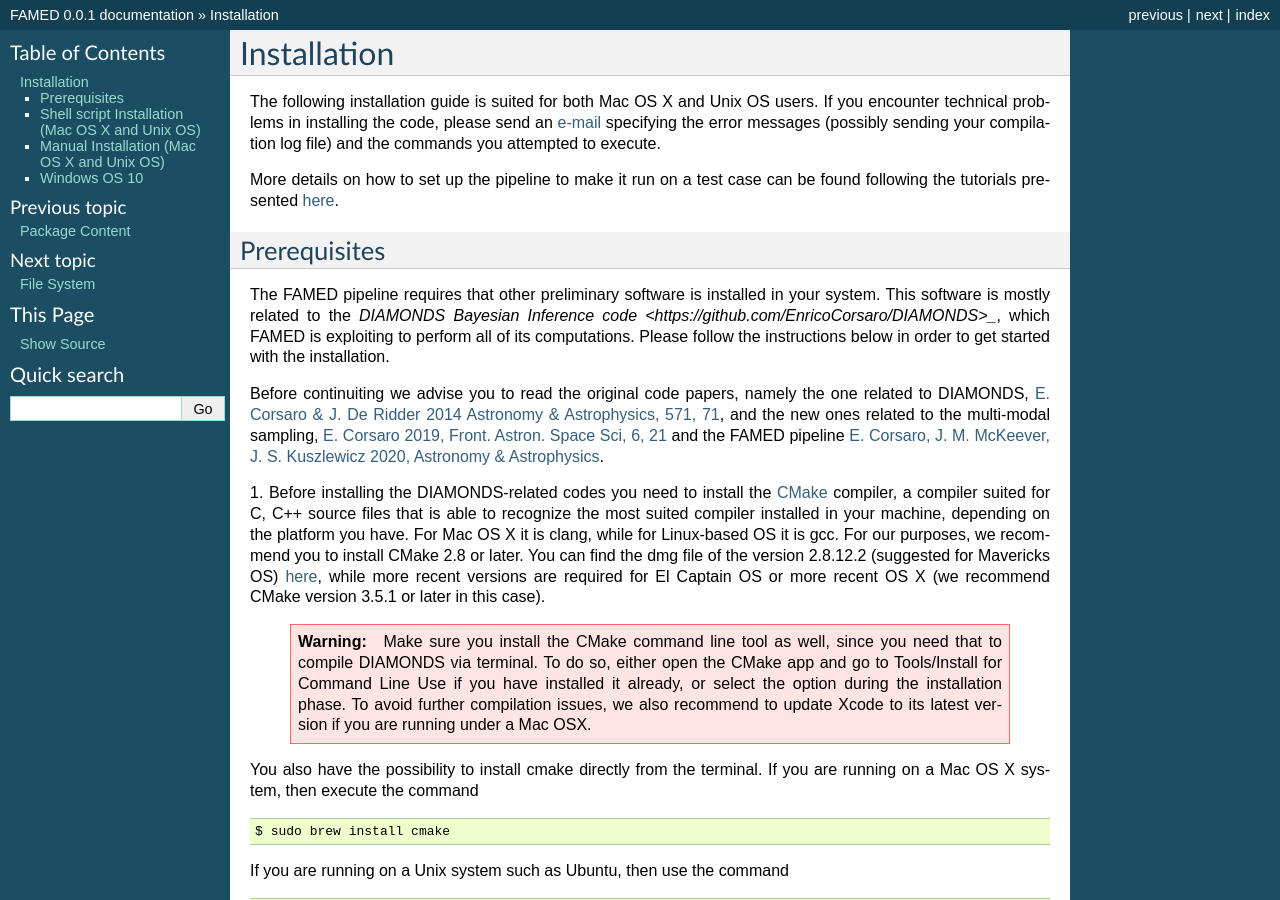
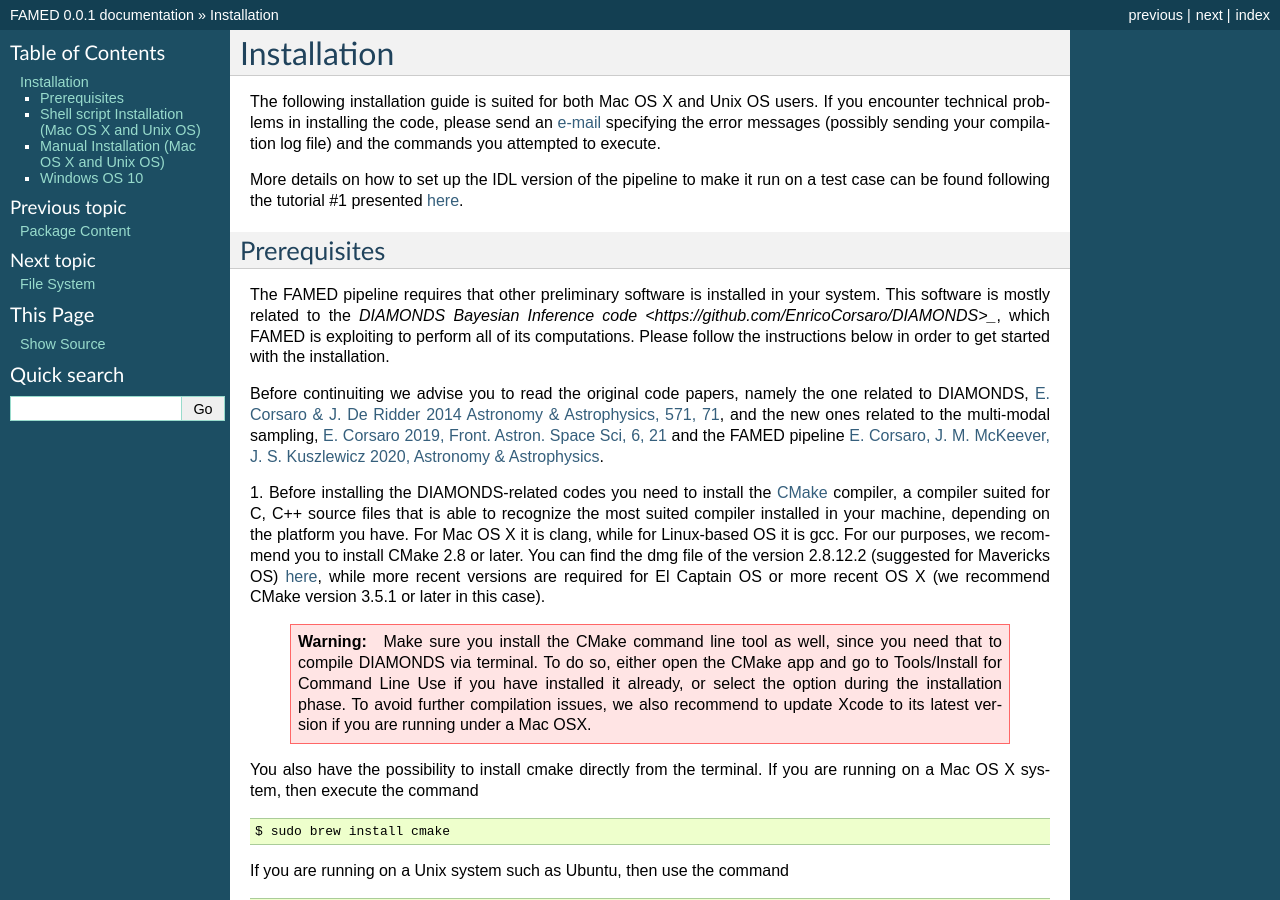
Before and after one commit to EnricoCorsaro/FAMED, a Sphinx documentation site: the page built from docs/source/installation.rst, in a window 1280 px wide and 900 px high. Built offline with Sphinx 7.4.7, drawn with Linux system fonts in a browser that asks for light colours.

Commit message:
Correction to docs installation.

```diff
--- a/docs/source/installation.rst
+++ b/docs/source/installation.rst
@@ -4,7 +4,7 @@ Installation
 ============
 The following installation guide is suited for both Mac OS X and Unix OS users. If you encounter technical problems in installing the code, please send an `e-mail <mailto:enrico.corsaro@inaf.it>`_ specifying the error messages (possibly sending your compilation log file) and the commands you attempted to execute.
 
-More details on how to set up the pipeline to make it run on a test case can be found following the tutorials presented `here <https://github.com/EnricoCorsaro/FAMED/tree/master/tutorials>`_.
+More details on how to set up the IDL version of the pipeline to make it run on a test case can be found following the tutorial #1 presented `here <https://github.com/EnricoCorsaro/FAMED/tree/master/tutorials>`_.
 
 Prerequisites
 ^^^^^^^^^^^^^
@@ -103,7 +103,6 @@ The manual installation requires a number of steps, which may take some time to
     .. warning::
         The FAMED package has to be placed inside the same main directory containing the codes DIAMONDS, Background, PeakBagging, and Asymptotic.
 
-
 2. After Asymptotic is installed, make sure that its ``localPath.txt`` file, inside the ``Asymptotic/build/`` directory, contains the same path used for ``localPath.txt`` of the PeakBagging code. This is because the output files produced by Asymptotic will go into the PeakBagging file system.
 
 3. By completing the installation of the DIAMONDS-related software, you need to install the GNUparallel tool as a shell tool. For detailed instructions please visit `GNUparallel <https://www.gnu.org/software/parallel/>`_.
```
